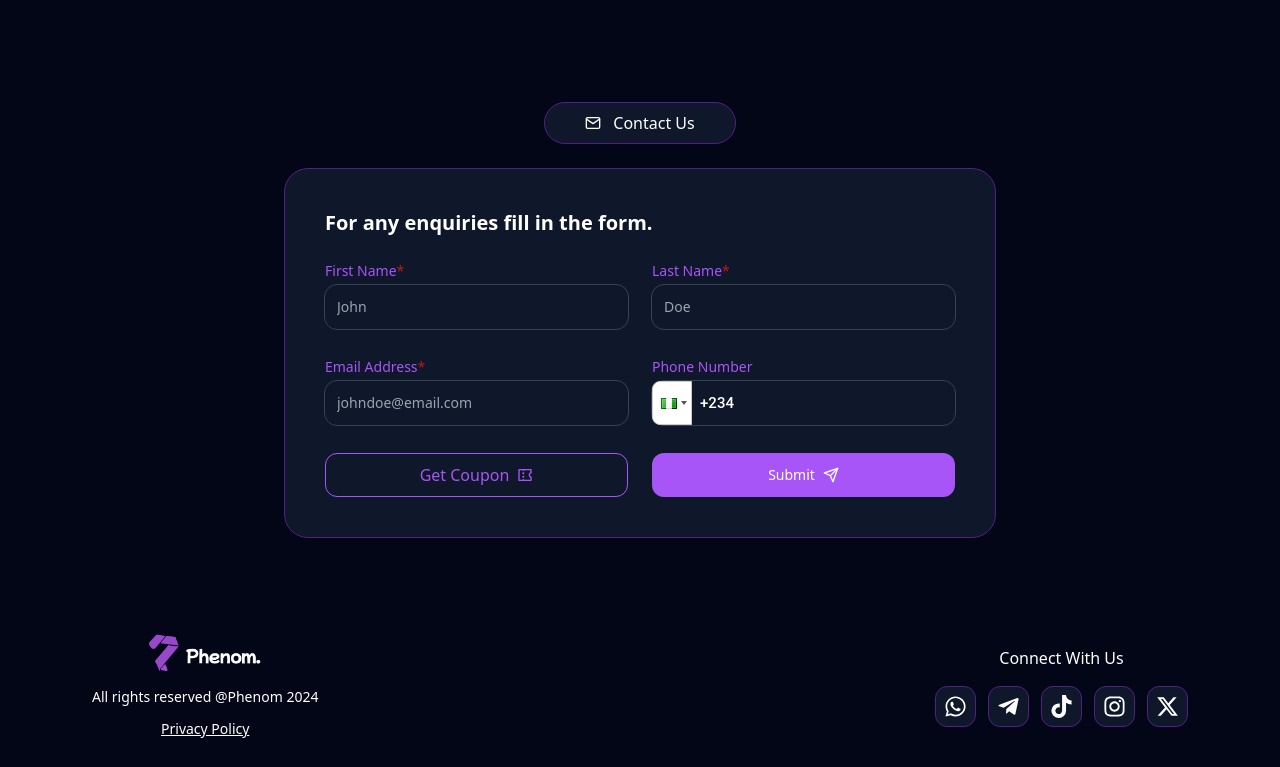
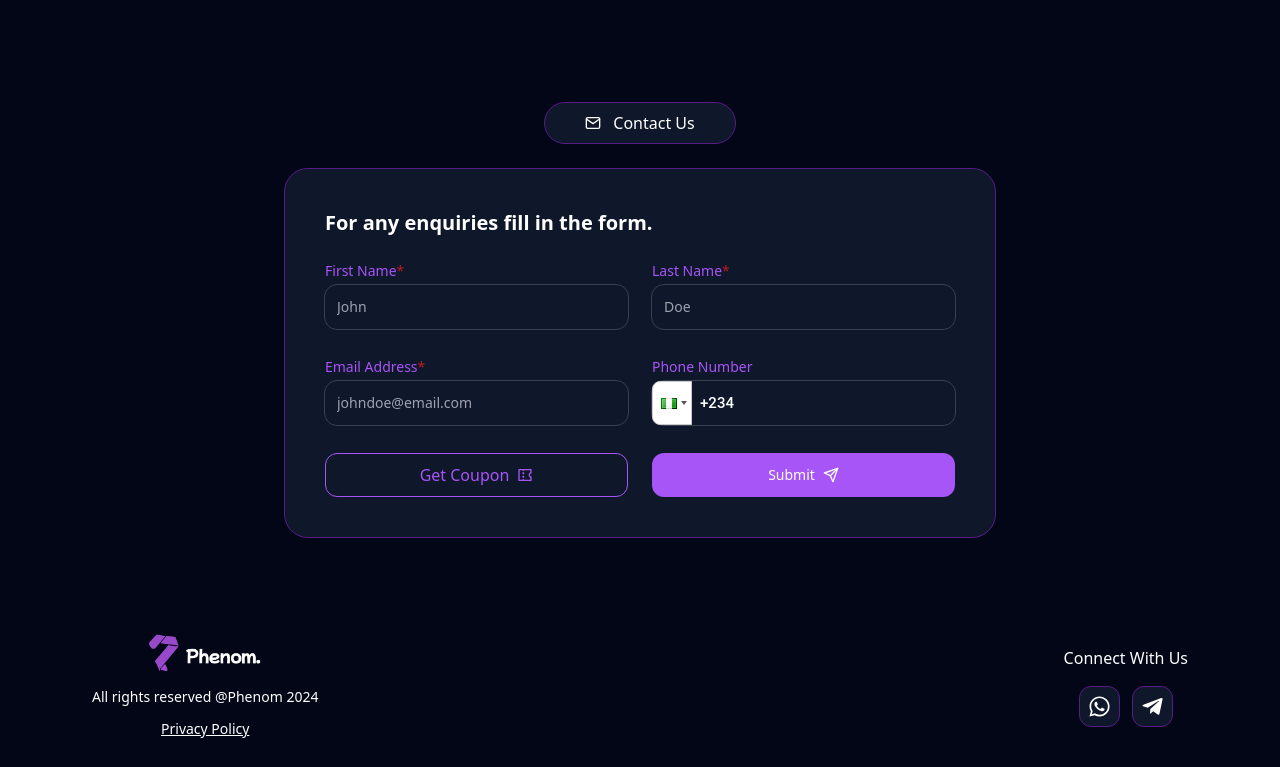
Before and after one commit to JAjorgbor/phenom, a Next.js app: page / in a window 1280 px wide. Shown: the part 1998-2765 px from the top of the page. Built offline with nearby package versions, Linux system fonts and the light colour scheme.

Commit message:
removed unused icons

```diff
--- a/scaffold/Footer.tsx
+++ b/scaffold/Footer.tsx
@@ -2,8 +2,8 @@ import Card from "@/components/elements/Card";
 import Container from "@/components/elements/Container";
 import Image from "next/image";
 import Link from "next/link";
-import { FaInstagram, FaTelegramPlane, FaTiktok } from "react-icons/fa";
-import { FaWhatsapp, FaXTwitter } from "react-icons/fa6";
+import { FaTelegramPlane } from "react-icons/fa";
+import { FaWhatsapp } from "react-icons/fa6";
 
 const Footer = ({}) => {
   return (
@@ -44,21 +44,6 @@ const Footer = ({}) => {
                 <FaTelegramPlane size={23} />
               </Card>
             </Link>
-            <Link href="#" className="group">
-              <Card className="p-2 !px-2 rounded-xl group-hover:bg-purple-500 transition-all duration-150 group-hover:rounded-full">
-                <FaTiktok size={23} />
-              </Card>
-            </Link>
-            <Link href="#" className="group">
-              <Card className="p-2 !px-2 rounded-xl group-hover:bg-purple-500 transition-all duration-150 group-hover:rounded-full">
-                <FaInstagram size={23} />
-              </Card>
-            </Link>
-            <Link href="#" className="group">
-              <Card className="p-2 !px-2 rounded-xl group-hover:bg-purple-500 transition-all duration-150 group-hover:rounded-full">
-                <FaXTwitter size={23} />
-              </Card>
-            </Link>
           </div>
         </div>
       </Container>
```
